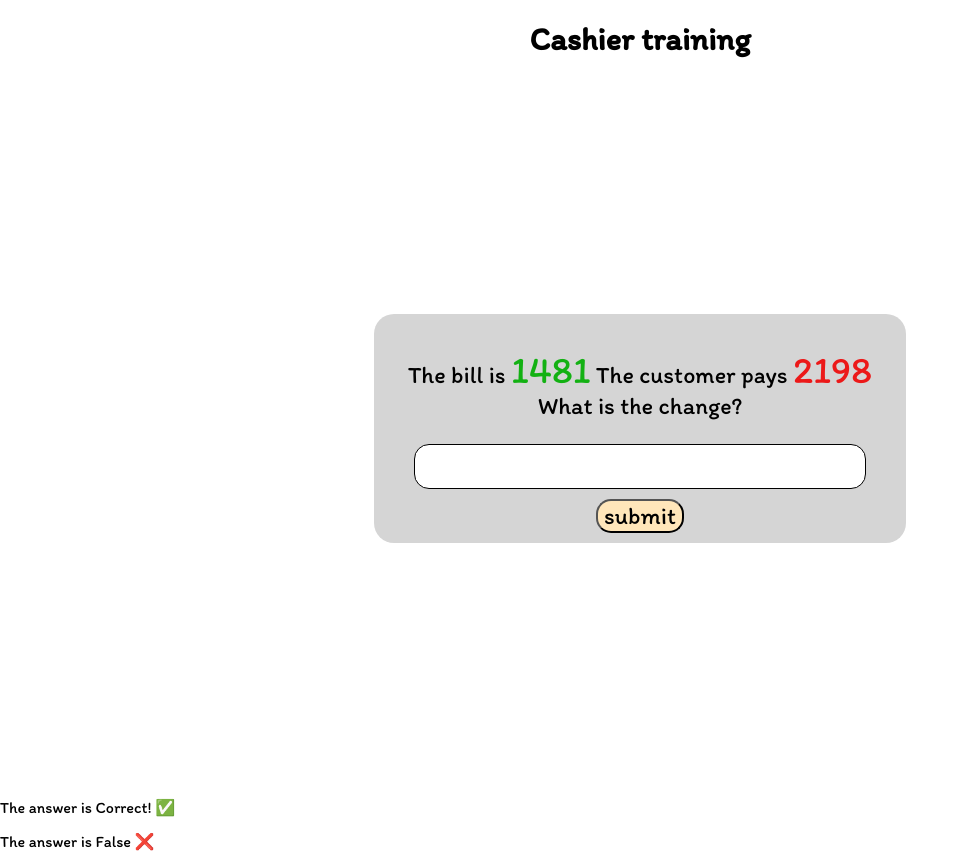
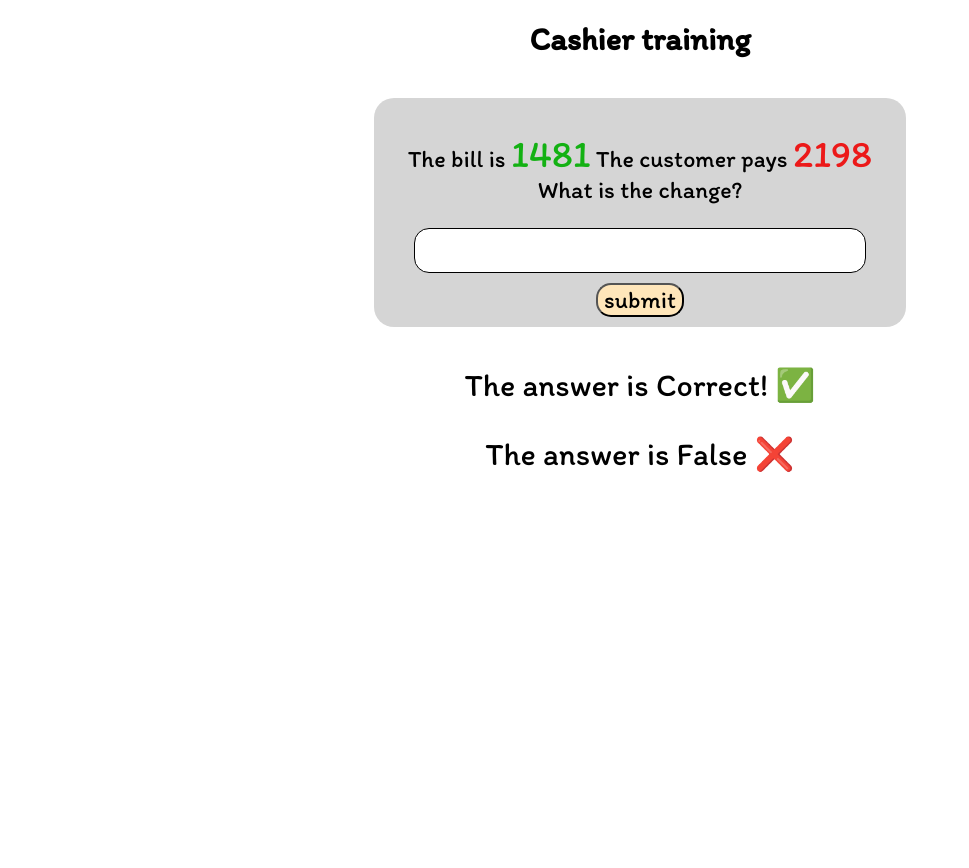
Before and after one commit to YAZAN1MOHAMED/cashier_training, a plain HTML site: page index.html in a window 1280 px wide. Shown: the whole page, without its empty margins (0-969 px from the left). After the commit the page ends 800 px from the top, so only its background shows below. Drawn offline with Linux system fonts and the light colour scheme.

Commit message:
style improvement

```diff
--- a/style.css
+++ b/style.css
@@ -14,7 +14,7 @@
     align-items: center;
     text-align: center;
     width: 40%;
-    margin: 20% auto;
+    margin: 40px auto;
     background-color: #d5d5d5;
     padding: 10px;
     border-radius: 20px;
@@ -53,3 +53,7 @@
     background-color: hsl(38, 100%, 70%);
     cursor: pointer;
 }
+.challenge-answer{
+    font-size: 2em;
+    text-align: center;
+}
```
